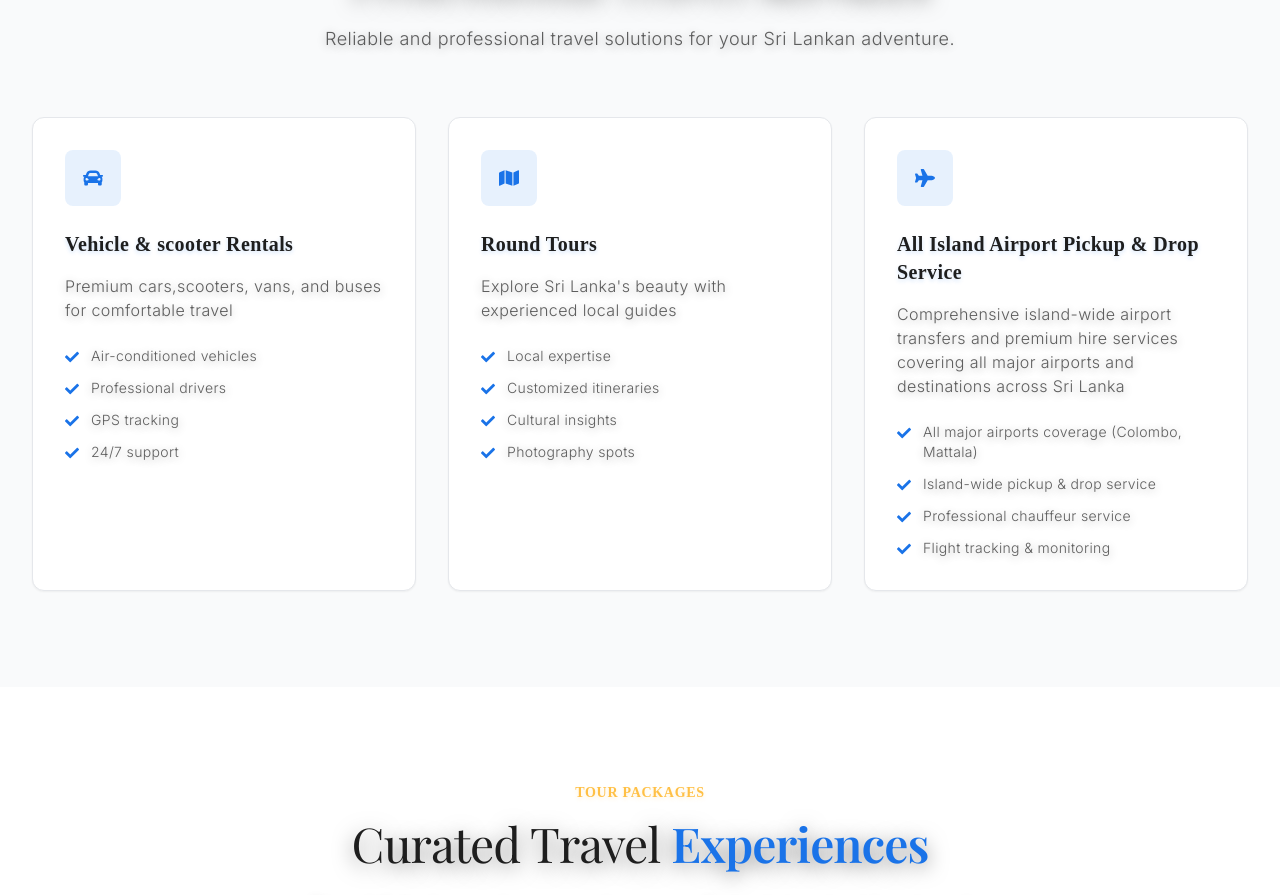
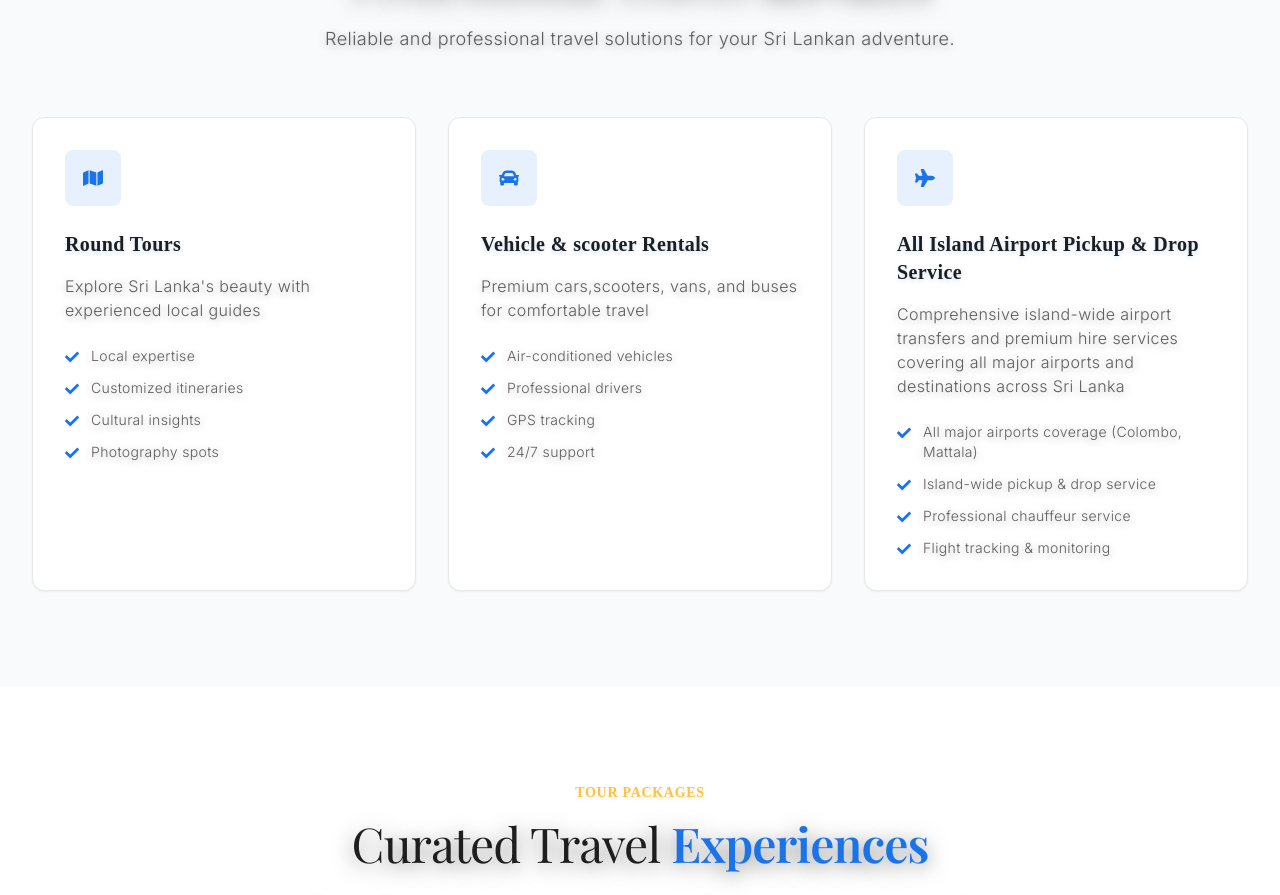
Before and after one commit to Shavinka2001/Dilshan-Travel-scape, a Next.js app: page / in a window 1280 px wide. Shown: the part 979-1874 px from the top of the page. Built offline with nearby package versions, Linux system fonts and the light colour scheme; a web font is replaced by a local one.

Commit message:
fix: Correct order of services in siteData.js for accurate display

```diff
--- a/src/data/siteData.js
+++ b/src/data/siteData.js
@@ -12,20 +12,21 @@ export const siteConfig = {
 };
 
 export const services = [
+    {
+    id: 1,
+    title: "Round Tours",
+    description: "Explore Sri Lanka's beauty with experienced local guides",
+    icon: "🗺️",
+    features: ["Local expertise", "Customized itineraries", "Cultural insights", "Photography spots"]
+  },
   {
-    id: 1,
+    id: 2,
     title: "Vehicle & scooter Rentals",
     description: "Premium cars,scooters, vans, and buses for comfortable travel",
     icon: "🚗",
     features: ["Air-conditioned vehicles", "Professional drivers", "GPS tracking", "24/7 support"]
   },
-  {
-    id: 2,
-    title: "Round Tours",
-    description: "Explore Sri Lanka's beauty with experienced local guides",
-    icon: "🗺️",
-    features: ["Local expertise", "Customized itineraries", "Cultural insights", "Photography spots"]
-  },
+
   {
     id: 3,
     title: "All Island Airport Pickup & Drop Service",
```
